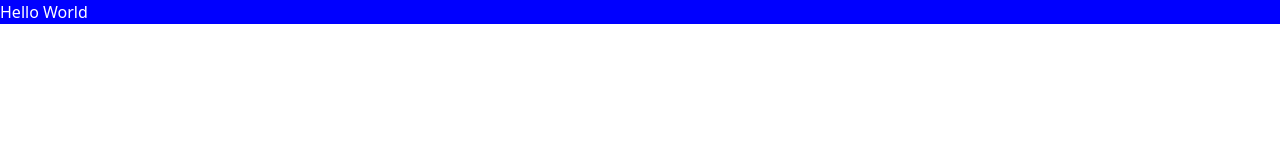
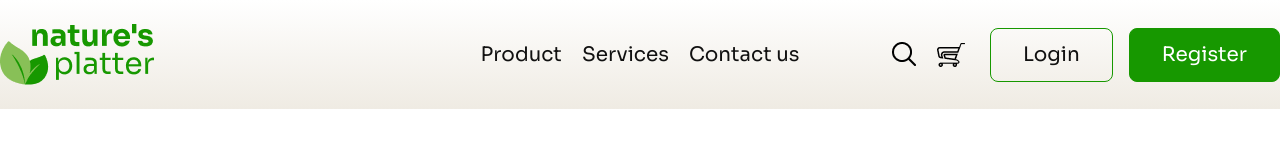
Before and after one commit to iamamolsarker/assignment_03_nature_platter, a plain HTML site: page index.html in a window 1280 px wide. Drawn offline with nearby package versions, Linux system fonts and the light colour scheme.

Commit message:
navbar completed

```diff
--- a/index.html
+++ b/index.html
@@ -1,9 +1,16 @@
 <!DOCTYPE html>
 <html lang="en">
   <head>
-    <meta charset="UTF-8">
-    <meta name="viewport" content="width=device-width, initial-scale=1.0">
+    <meta charset="UTF-8" />
+    <meta name="viewport" content="width=device-width, initial-scale=1.0" />
     <title>Nature's Platter</title>
+    <!-- Sora Google font -->
+    <link rel="preconnect" href="https://fonts.googleapis.com" />
+    <link rel="preconnect" href="https://fonts.gstatic.com" crossorigin />
+    <link
+      href="https://fonts.googleapis.com/css2?family=Sora:wght@100..800&display=swap"
+      rel="stylesheet"
+    />
     <!-- Tailwind CDN -->
     <script src="https://cdn.tailwindcss.com"></script>
     <script>
@@ -11,14 +18,44 @@
         theme: {
           extend: {
             colors: {
-                'brand-color': 'blue',
-              }
-            }
-          }
-        }
+              "main-text-color": "#111111",
+              "main-green-color": "#179800",
+            },
+            fontFamily: {
+              sora: ["Sora", "sans-serif"],
+            },
+          },
+        },
+      };
     </script>
   </head>
-<body>
-    <div class="bg-brand-color text-white">Hello World</div>
+  <body class="font-sora">
+    <header class="bg-gradient-to-b from-white to-[#EFEBE3]">
+      <!-- Navbar -->
+      <nav class="max-w-[1320px] py-6 mx-auto flex items-center">
+        <div class="flex-1">
+          <a href="#"><img src="images/logo-header.png" alt=""  /></a>
+        </div>
+        <div class="flex-1">
+          <ul class="flex gap-5 justify-center font-normal text-xl text-main-text-color">
+            <li class="hover:text-main-green-color"><a href="#">Product</a></li>
+            <li class="hover:text-main-green-color"><a href="#">Services</a></li>
+            <li class="hover:text-main-green-color"><a href="#">Contact us</a></li>
+          </ul>
+        </div>
+        <div class="flex flex-1 justify-end gap-6">
+            <div class="flex gap-5 items-center">
+                <img src="images/search.png" alt="">
+                <img src="images/cart.png" alt="">
+            </div>
+            <div class="flex items-center gap-4 text-xl">
+                <a href="#" class="py-3 px-8 border border-solid border-main-green-color rounded-lg text-main-text-color hover:text-white hover:bg-main-green-color">Login</a>
+                <a href="#" class="py-3 px-8 border border-solid border-main-green-color rounded-lg text-white bg-main-green-color hover:text-main-text-color hover:bg-transparent">Register</a>
+            </div>
+        </div>
+      </nav>
+    </header>
+    <main></main>
+    <footer></footer>
   </body>
 </html>
```
Also changed, not shown: images/cart.png (added), images/search.png (added). Lines whose indentation alone changed are shown as unchanged.
